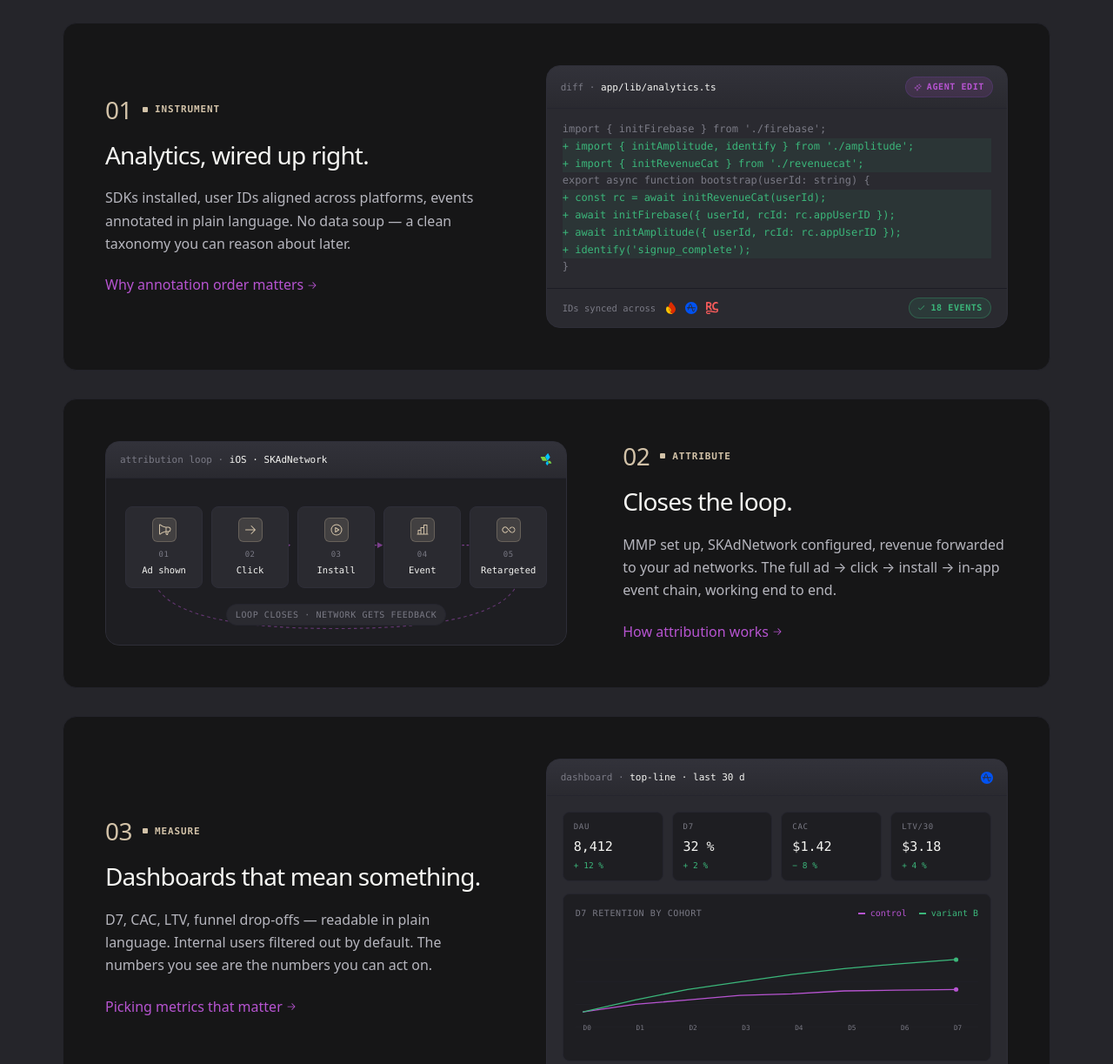
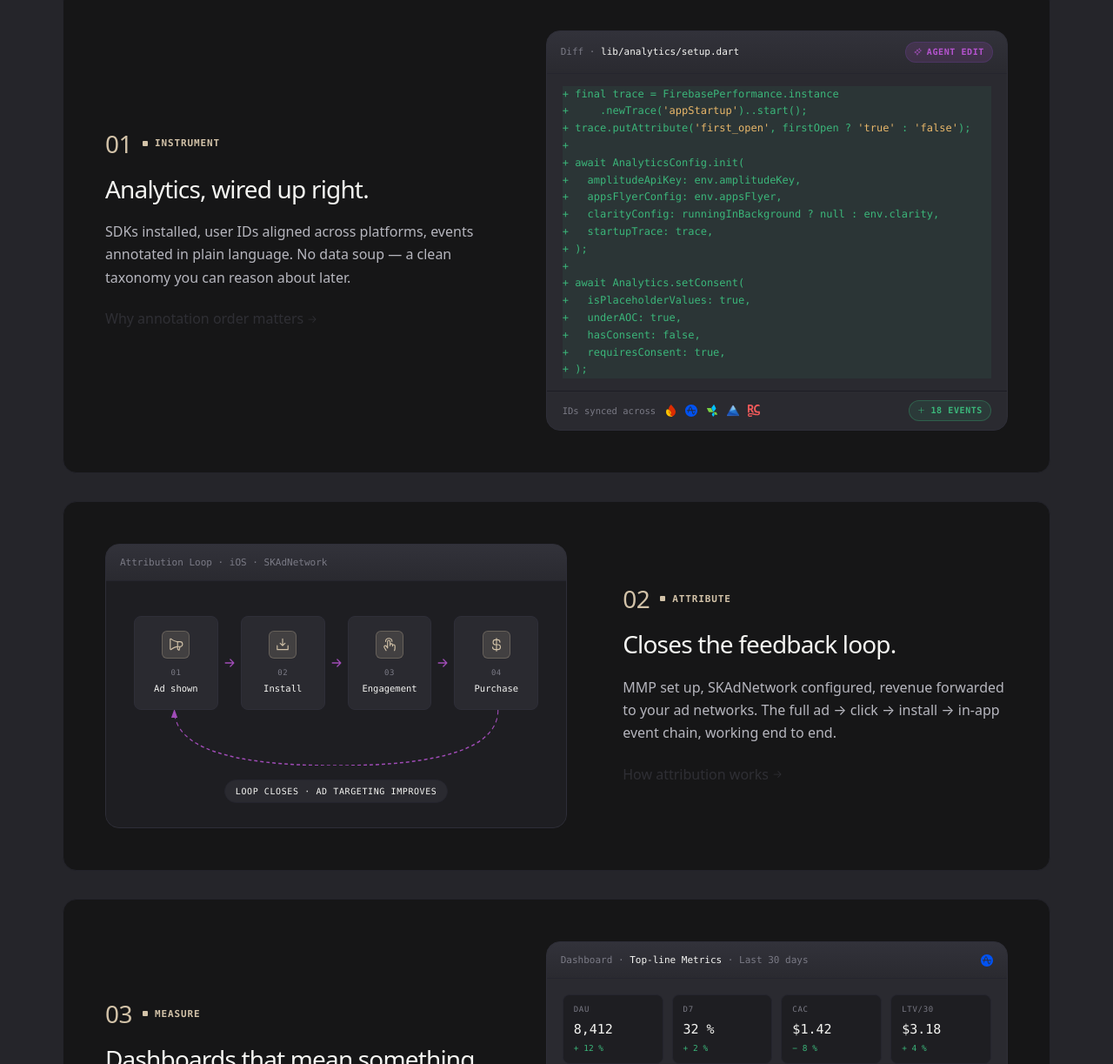
Before and after one commit to orkun1675/ube, an Astro site: page /publisher in a window 1280 px wide. Shown: the part 2877-4100 px from the top of the page at 87% size. Built offline with nearby package versions, Linux system fonts and the light colour scheme; Astro itself is replaced by a stand-in of ours.

Commit message:
UI fixes

```diff
--- a/claude_design_publisher_page/components/publisher/StepMockups.jsx
+++ b/claude_design_publisher_page/components/publisher/StepMockups.jsx
@@ -224,7 +224,7 @@
       <div className="mockup-header">
         <div className="traffic-lights"><span/><span/><span/></div>
         <span className="mono" style={{ fontSize: 11, color: "var(--muted)" }}>
-          retention · onboarding funnel
+          Retention · <span className="ink">Onboarding Funnel</span>
         </span>
         <span style={{ flex: 1 }} />
         <span className="pill pill-error">37 % DROP</span>
--- a/src/components/publisher/mockups/AcquireMockup.astro
+++ b/src/components/publisher/mockups/AcquireMockup.astro
@@ -50,7 +50,7 @@
   <div class="mockup-chrome">
     <div class="mockup-header">
       <span class="mono header-label">
-        campaigns · <span class="ink">iOS install</span>
+        Campaigns · <span class="ink">iOS Install</span>
       </span>
       <span class="spacer"></span>
       <span class="pill pill-success">$124 / DAY</span>
--- a/src/components/publisher/mockups/AttributeMockup.astro
+++ b/src/components/publisher/mockups/AttributeMockup.astro
@@ -1,10 +1,10 @@
 ---
 import {
   ArrowRightIcon,
-  ChartBarIcon,
-  InfinityIcon,
+  CurrencyDollarIcon,
+  DownloadSimpleIcon,
+  HandTapIcon,
   MegaphoneIcon,
-  PlayCircleIcon,
 } from "@phosphor-icons/react"
 
 type Stage = {
@@ -15,110 +15,69 @@
 
 const stages: Stage[] = [
   { Icon: MegaphoneIcon, num: "01", label: "Ad shown" },
-  { Icon: ArrowRightIcon, num: "02", label: "Click" },
-  { Icon: PlayCircleIcon, num: "03", label: "Install" },
-  { Icon: ChartBarIcon, num: "04", label: "Event" },
-  { Icon: InfinityIcon, num: "05", label: "Retargeted" },
+  { Icon: DownloadSimpleIcon, num: "02", label: "Install" },
+  { Icon: HandTapIcon, num: "03", label: "Engagement" },
+  { Icon: CurrencyDollarIcon, num: "04", label: "Purchase" },
 ]
 ---
 
 <div class="mockup-chrome">
   <div class="mockup-header">
     <span class="mono header-label">
-      attribution loop · <span class="ink">iOS · SKAdNetwork</span>
+      Attribution Loop · iOS · SKAdNetwork
     </span>
-    <span class="spacer"></span>
-    <img
-      src="/assets/integrations/appsflyer.svg"
-      alt="AppsFlyer"
-      width="14"
-      height="14"
-      loading="lazy"
-    />
   </div>
   <div class="loop-mockup">
+    <div class="stage-row">
+      {
+        stages.map((s, i) => (
+          <>
+            <div class="loop-stage">
+              <span class="icon">
+                <s.Icon size={18} aria-hidden="true" />
+              </span>
+              <span class="num">{s.num}</span>
+              <span class="lbl">{s.label}</span>
+            </div>
+            {i < stages.length - 1 && (
+              <span class="arrow-between" aria-hidden="true">
+                <ArrowRightIcon size={14} weight="bold" />
+              </span>
+            )}
+          </>
+        ))
+      }
+    </div>
+    <div class="loop-back" aria-hidden="true">
       <svg
-      class="loop-svg"
-      viewBox="0 0 600 200"
+        class="loop-back-svg"
+        viewBox="0 0 600 60"
         preserveAspectRatio="none"
-      aria-hidden="true"
       >
         <defs>
           <marker
-          id="loop-arrow"
+            id="loop-back-arrow"
             viewBox="0 0 10 10"
             refX="9"
             refY="5"
-          markerWidth="6"
-          markerHeight="6"
+            markerWidth="7"
+            markerHeight="7"
             orient="auto-start-reverse"
           >
             <path d="M0 0 L10 5 L0 10 Z" fill="var(--accent)"></path>
           </marker>
         </defs>
-      <line
-        x1="80"
-        x2="120"
-        y1="80"
-        y2="80"
-        stroke="var(--accent)"
-        stroke-width="1.2"
-        stroke-dasharray="3 3"
-        marker-end="url(#loop-arrow)"
-        opacity="0.6"></line>
-      <line
-        x1="200"
-        x2="240"
-        y1="80"
-        y2="80"
-        stroke="var(--accent)"
-        stroke-width="1.2"
-        stroke-dasharray="3 3"
-        marker-end="url(#loop-arrow)"
-        opacity="0.6"></line>
-      <line
-        x1="320"
-        x2="360"
-        y1="80"
-        y2="80"
-        stroke="var(--accent)"
-        stroke-width="1.2"
-        stroke-dasharray="3 3"
-        marker-end="url(#loop-arrow)"
-        opacity="0.6"></line>
-      <line
-        x1="440"
-        x2="480"
-        y1="80"
-        y2="80"
-        stroke="var(--accent)"
-        stroke-width="1.2"
-        stroke-dasharray="3 3"
-        marker-end="url(#loop-arrow)"
-        opacity="0.6"></line>
         <path
-        d="M540 110 Q540 180 300 180 Q60 180 60 110"
+          d="M540 0 Q540 60 300 60 Q60 60 60 0"
           fill="none"
           stroke="var(--accent)"
-        stroke-width="1.2"
-        stroke-dasharray="4 4"
-        marker-end="url(#loop-arrow)"
-        opacity="0.45"></path>
+          stroke-width="1.4"
+          stroke-dasharray="5 4"
+          marker-end="url(#loop-back-arrow)"
+          opacity="0.85"></path>
       </svg>
-    <div class="stage-row">
-      {
-        stages.map((s) => (
-          <div class="loop-stage">
-            <span class="icon">
-              <s.Icon size={16} aria-hidden="true" />
-            </span>
-            <span class="num">{s.num}</span>
-            <span class="lbl">{s.label}</span>
     </div>
-        ))
-      }
-    </div>
-    <div class="loop-caption mono">loop closes · network gets feedback</div>
+    <div class="loop-caption mono">loop closes · ad targeting improves</div>
   </div>
 </div>
 
@@ -127,41 +86,34 @@
     font-size: 11px;
     color: var(--muted);
   }
-  .spacer {
-    flex: 1;
-  }
   .loop-mockup {
     position: relative;
-    padding: 32px 22px 22px;
+    padding: 40px 32px 28px;
     background: var(--canvas);
     overflow: hidden;
-  }
-  .loop-svg {
-    position: absolute;
-    inset: 0;
-    width: 100%;
-    height: 100%;
-    pointer-events: none;
-    z-index: 1;
+    display: flex;
+    flex-direction: column;
   }
   .stage-row {
-    display: grid;
-    grid-template-columns: repeat(5, minmax(0, 1fr));
-    gap: 10px;
-    position: relative;
-    z-index: 2;
+    display: flex;
+    align-items: stretch;
+    gap: 6px;
   }
   .loop-stage {
     background: var(--surface-card);
     border: 1px solid var(--hairline-strong);
     border-radius: var(--r-md);
-    padding: 12px 10px;
+    padding: 16px 10px;
     text-align: center;
+    flex: 1 1 0;
     min-width: 0;
+    display: flex;
+    flex-direction: column;
+    align-items: center;
   }
   .loop-stage .icon {
-    width: 28px;
-    height: 28px;
+    width: 32px;
+    height: 32px;
     background: var(--mark-tint);
     color: var(--mark);
     border: 1px solid color-mix(in oklab, var(--mark) 25%, transparent);
@@ -169,7 +121,7 @@
     display: inline-flex;
     align-items: center;
     justify-content: center;
-    margin-bottom: 8px;
+    margin-bottom: 10px;
   }
   .loop-stage .num {
     font-family: var(--font-mono);
@@ -188,32 +140,56 @@
     overflow: hidden;
     text-overflow: ellipsis;
   }
+  .arrow-between {
+    display: inline-flex;
+    align-items: center;
+    color: var(--accent);
+    flex: 0 0 auto;
+    opacity: 0.85;
+  }
+  .loop-back {
+    position: relative;
+    height: 64px;
+    margin-top: 0;
+    overflow: visible;
+  }
+  .loop-back-svg {
+    position: absolute;
+    inset: 0;
+    width: 100%;
+    height: 100%;
+  }
   .loop-caption {
-    margin: 18px auto 0;
+    margin: 16px auto 0;
     display: inline-flex;
     align-items: center;
     align-self: center;
     width: fit-content;
     font-size: 10px;
-    color: var(--muted);
+    color: var(--ink);
     letter-spacing: 0.6px;
     text-transform: uppercase;
     background: var(--surface-card);
-    padding: 4px 10px;
+    padding: 5px 12px;
     border: 1px solid var(--hairline);
     border-radius: var(--r-pill);
-    position: relative;
-    z-index: 3;
-  }
-  .loop-mockup {
-    display: flex;
-    flex-direction: column;
   }
   @media (max-width: 760px) {
+    .loop-mockup {
+      padding: 28px 20px 22px;
+    }
     .stage-row {
-      grid-template-columns: repeat(2, minmax(0, 1fr));
+      flex-wrap: wrap;
+      justify-content: center;
+      gap: 10px;
     }
-    .loop-svg {
+    .arrow-between {
+      display: none;
+    }
+    .loop-stage {
+      flex: 0 0 calc(50% - 10px);
+    }
+    .loop-back {
       display: none;
     }
   }
--- a/src/components/publisher/mockups/InstrumentMockup.astro
+++ b/src/components/publisher/mockups/InstrumentMockup.astro
@@ -1,11 +1,11 @@
 ---
-import { CheckIcon, SparkleIcon } from "@phosphor-icons/react"
+import { PlusIcon, SparkleIcon } from "@phosphor-icons/react"
 ---
 
 <div class="mockup-chrome sdk-mockup">
   <div class="mockup-header">
     <span class="mono header-label">
-      diff · <span class="ink">app/lib/analytics.ts</span>
+      Diff · <span class="ink">lib/analytics/setup.dart</span>
     </span>
     <span class="spacer"></span>
     <span class="pill pill-accent">
@@ -13,16 +13,23 @@
     </span>
   </div>
   <div class="code">
-    <span class="diff-ctx">{"  import { initFirebase } from './firebase';"}</span>
-    <span class="diff-add">{"+ import { initAmplitude, identify } from './amplitude';"}</span>
-    <span class="diff-add">{"+ import { initRevenueCat } from './revenuecat';"}</span>
-    <span class="diff-ctx">{"  "}</span>
-    <span class="diff-ctx">{"  export async function bootstrap(userId: string) {"}</span>
-    <span class="diff-add">{"+   const rc = await initRevenueCat(userId);"}</span>
-    <span class="diff-add">{"+   await initFirebase({ userId, rcId: rc.appUserID });"}</span>
-    <span class="diff-add">{"+   await initAmplitude({ userId, rcId: rc.appUserID });"}</span>
-    <span class="diff-add">{"+   identify('signup_complete');"}</span>
-    <span class="diff-ctx">{"  }"}</span>
+    <span class="diff-add">{"+ final trace = FirebasePerformance.instance"}</span>
+    <span class="diff-add">{"+     .newTrace("}<span class="tok-str">{"'appStartup'"}</span>{")..start();"}</span>
+    <span class="diff-add">{"+ trace.putAttribute("}<span class="tok-str">{"'first_open'"}</span>{", firstOpen ? "}<span class="tok-str">{"'true'"}</span>{" : "}<span class="tok-str">{"'false'"}</span>{");"}</span>
+    <span class="diff-add">{"+ "}</span>
+    <span class="diff-add">{"+ await AnalyticsConfig.init("}</span>
+    <span class="diff-add">{"+   amplitudeApiKey: env.amplitudeKey,"}</span>
+    <span class="diff-add">{"+   appsFlyerConfig: env.appsFlyer,"}</span>
+    <span class="diff-add">{"+   clarityConfig: runningInBackground ? null : env.clarity,"}</span>
+    <span class="diff-add">{"+   startupTrace: trace,"}</span>
+    <span class="diff-add">{"+ );"}</span>
+    <span class="diff-add">{"+ "}</span>
+    <span class="diff-add">{"+ await Analytics.setConsent("}</span>
+    <span class="diff-add">{"+   isPlaceholderValues: true,"}</span>
+    <span class="diff-add">{"+   underAOC: true,"}</span>
+    <span class="diff-add">{"+   hasConsent: false,"}</span>
+    <span class="diff-add">{"+   requiresConsent: true,"}</span>
+    <span class="diff-add">{"+ );"}</span>
   </div>
   <div class="instrument-footer">
     <span class="mono footer-label">IDs synced across</span>
@@ -41,6 +48,20 @@
       loading="lazy"
     />
     <img
+      src="/assets/integrations/appsflyer.svg"
+      alt=""
+      width="14"
+      height="14"
+      loading="lazy"
+    />
+    <img
+      src="/assets/integrations/clarity.png"
+      alt=""
+      width="14"
+      height="14"
+      loading="lazy"
+    />
+    <img
       src="/assets/integrations/revenuecat.svg"
       alt=""
       width="14"
@@ -49,7 +70,7 @@
     />
     <span class="spacer"></span>
     <span class="pill pill-success">
-      <CheckIcon size={9} aria-hidden="true" /> 18 EVENTS
+      <PlusIcon size={9} aria-hidden="true" /> 18 EVENTS
     </span>
   </div>
 </div>
@@ -76,6 +97,13 @@
     line-height: 1.65;
     overflow-x: auto;
   }
+  .code :global(.diff-add),
+  .code :global(.diff-ctx) {
+    white-space: pre;
+  }
+  .tok-str {
+    color: #e8b76a;
+  }
   .instrument-footer {
     padding: 10px 18px;
     border-top: 1px solid var(--hairline-soft);
--- a/src/components/publisher/mockups/MeasureMockup.astro
+++ b/src/components/publisher/mockups/MeasureMockup.astro
@@ -12,7 +12,7 @@
 <div class="mockup-chrome">
   <div class="mockup-header">
     <span class="mono header-label">
-      dashboard · <span class="ink">top-line · last 30 d</span>
+      Dashboard · <span class="ink">Top-line Metrics</span> · Last 30 days
     </span>
     <span class="spacer"></span>
     <img
--- a/src/components/publisher/mockups/MonetizeMockup.astro
+++ b/src/components/publisher/mockups/MonetizeMockup.astro
@@ -5,7 +5,7 @@
 <div class="mockup-chrome">
   <div class="mockup-header">
     <span class="mono header-label">
-      paywall · <span class="ink">pricing A/B</span>
+      Paywall · <span class="ink">Pricing A/B</span>
     </span>
     <span class="spacer"></span>
     <img
--- a/src/components/publisher/mockups/RetainMockup.astro
+++ b/src/components/publisher/mockups/RetainMockup.astro
@@ -5,12 +5,13 @@
   pct: string
   delta: string
   flag?: boolean
+  flagWidth?: number
 }
 
 const funnel: FunnelRow[] = [
   { step: "App open", width: 100, pct: "100 %", delta: "" },
   { step: "Sign up start", width: 78, pct: "78 %", delta: "− 22 %" },
-  { step: "Sign up done", width: 41, pct: "41 %", delta: "− 37 %", flag: true },
+  { step: "Sign up done", width: 41, pct: "41 %", delta: "− 37 %", flag: true, flagWidth: 78 },
   { step: "Onboarding", width: 36, pct: "36 %", delta: "− 5 %" },
   { step: "First action", width: 31, pct: "31 %", delta: "− 5 %" },
 ]
@@ -18,7 +19,7 @@
 
 <div class="mockup-chrome">
   <div class="mockup-header">
-    <span class="mono header-label">retention · onboarding funnel</span>
+    <span class="mono header-label">Retention · Onboarding Funnel</span>
     <span class="spacer"></span>
     <span class="pill pill-error">37 % DROP</span>
   </div>
@@ -29,6 +30,9 @@
           <span class="step mono">{f.step}</span>
           <span class="bar">
             <span class="fill" style={`width: ${f.width}%`} />
+            {f.flag && f.flagWidth && (
+              <span class="flag-outline" style={`width: ${f.flagWidth}%`} />
+            )}
           </span>
           <span class="pct mono">{f.pct}</span>
           <span class={`delta mono ${f.flag ? "down" : ""}`}>{f.delta}</span>
@@ -46,15 +50,15 @@
         <div class="ab-variant">
           <span class="lbl mono">A · control</span>
           <span class="name mono">required signup</span>
-          <div class="pct">41 %</div>
-          <span class="sub mono">complete signup</span>
+          <div class="pct">21 %</div>
+          <span class="sub mono">D1 retention</span>
         </div>
         <div class="ab-variant winner">
           <span class="winner-pill mono">WINNER · +14 %</span>
           <span class="lbl mono">B · variant</span>
           <span class="name mono">signup optional</span>
-          <div class="pct">55 %</div>
-          <span class="sub mono">complete signup</span>
+          <div class="pct">24 %</div>
+          <span class="sub mono">D1 retention</span>
         </div>
       </div>
     </div>
@@ -113,8 +117,14 @@
   .funnel-row .delta.down {
     color: var(--error);
   }
-  .funnel-row.flagged .bar {
+  .funnel-row .bar > .flag-outline {
+    position: absolute;
+    top: 0;
+    bottom: 0;
+    left: 0;
     box-shadow: inset 0 0 0 1px var(--error);
+    border-radius: 4px;
+    pointer-events: none;
   }
   .funnel-row.flagged .step {
     color: var(--error);
--- a/src/components/publisher/sections/Loop.astro
+++ b/src/components/publisher/sections/Loop.astro
@@ -25,14 +25,16 @@
     title: "Analytics, wired up right.",
     body: "SDKs installed, user IDs aligned across platforms, events annotated in plain language. No data soup — a clean taxonomy you can reason about later.",
     learnMore: "Why annotation order matters",
+    disabled: true,
   },
   {
     num: "02",
     label: "Attribute",
     reversed: false,
-    title: "Closes the loop.",
+    title: "Closes the feedback loop.",
     body: "MMP set up, SKAdNetwork configured, revenue forwarded to your ad networks. The full ad → click → install → in-app event chain, working end to end.",
     learnMore: "How attribution works",
+    disabled: true,
   },
   {
     num: "03",
@@ -41,13 +43,14 @@
     title: "Dashboards that mean something.",
     body: "D7, CAC, LTV, funnel drop-offs — readable in plain language. Internal users filtered out by default. The numbers you see are the numbers you can act on.",
     learnMore: "Picking metrics that matter",
+    disabled: true,
   },
   {
     num: "04",
     label: "Acquire",
     reversed: false,
     title: "Runs your ads. Tunes them.",
-    body: "Generates creatives, launches campaigns on Meta, Google, and TikTok, and shifts budget toward whatever earns installs at your target CAC. You set the cap.",
+    body: "Generates creatives, launches campaigns on Meta, Google, Reddit,and TikTok, and shifts budget toward the channel that has the best customer acquisition cost.",
     learnMore: "How creatives get made",
     disabled: true,
   },
@@ -57,16 +60,16 @@
     reversed: true,
     title: "Spots drop-offs. Tests fixes.",
     body: "Reads your funnel, proposes an A/B test, ships it through Firebase Remote Config, calls the winner once it's statistically conclusive.",
-    learnMore: "A/B test policies",
+    learnMore: "How we run A/B tests",
     disabled: true,
   },
   {
     num: "06",
     label: "Monetize",
     reversed: false,
-    title: "Finds what people will pay.",
-    body: "Trial length, price points, plan order — tested through RevenueCat once retention is sticky. You never have to guess what to charge.",
-    learnMore: "When monetization unlocks",
+    title: "Optimizes pricing.",
+    body: "Trial length, price points, plan order — tested through RevenueCat once retention is sticky. Monetize your app effectively without upsetting your users.",
+    learnMore: "When monetization matters",
     disabled: true,
   },
 ]
@@ -76,11 +79,11 @@
   <div class="container">
     <div class="eyebrow">The solution</div>
     <h2 class="t-display-lg publisher-section-title">
-      Measure how your app performs, iteratively improve it, then scale to millions.
+      Measure, iterate, then scale to millions.
     </h2>
     <p class="t-body-md body publisher-section-copy">
-      Six steps from "I shipped an app" to "people are paying for it." Same
-      tools a senior growth team would pick — set up for you, then run.
+      Six steps from the v1 release to establishing recurring revenue.
+      The loop runs daily to generate insights and recommendations.
     </p>
     <div class="publisher-steps">
       {
```
Lines whose indentation alone changed are shown as unchanged.
